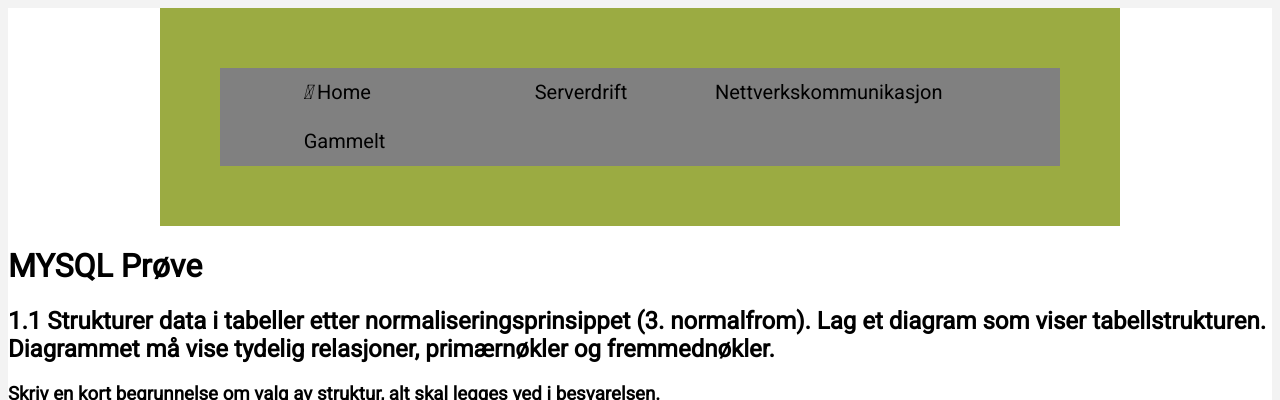
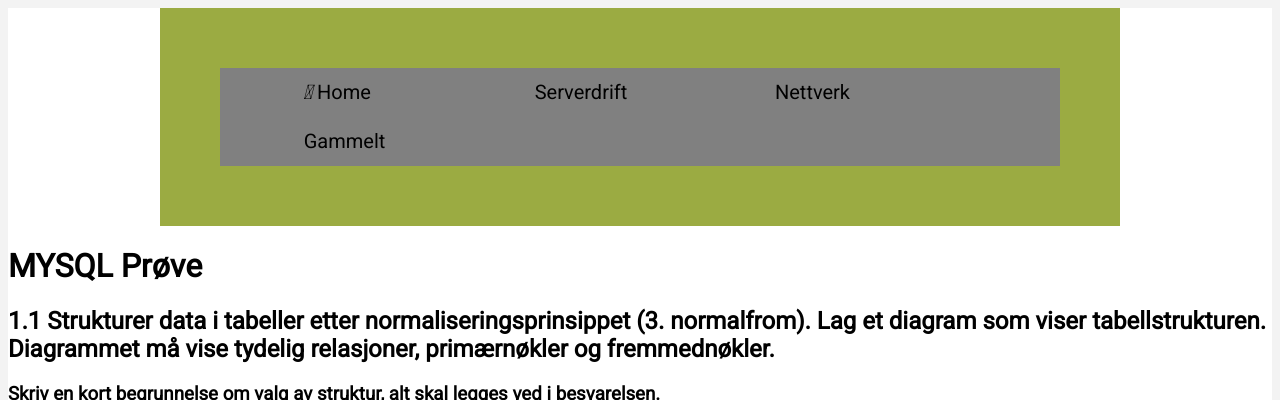
Before and after one commit to larsenjr/larsenjr.github.io, a Jekyll site: the page built from fsi2/SQLprøve.md, in a window 1280 px wide and 900 px high, cut to the strip 0-400 px from the top of the window. Built offline with Jekyll 4.4.1, drawn with Linux system fonts in a browser that asks for light colours; some web fonts are replaced; our own code applies the rules of GitHub Pages for plain Markdown files.

Commit message:
fikset header

```diff
--- a/_includes/header.html
+++ b/_includes/header.html
@@ -4,7 +4,7 @@
                 <div class="navbar" id="NavBar">
                     <a class="active" href="#"><i class="fas fa-home"> </i>Home</a>
                     <a href="#ServerDrift"><i class="fas fa-server"></i> Serverdrift</a>
-                    <a href="#Nettverk"><i class="fas fa-wifi"></i>Nettverkskommunikasjon</a>
+                    <a href="#Nettverk"><i class="fas fa-wifi"></i>Nettverk</a>
                     <a href="#Gammelt"><i class="fas fa-folder"></i>Gammelt</a>
                     <a href="javascript:void(0);" class="icon" onclick="myFunction()"> <i class="fa fa-bars"></i></a>
                 </div>
--- a/assets/css/style.scss
+++ b/assets/css/style.scss
@@ -41,7 +41,7 @@ html {
 .content {
 	max-width: 960px;
 	margin: auto;
-	background-color:yellow;
+	background-color:#f3f3f3;
 }
 
 .main {
```
